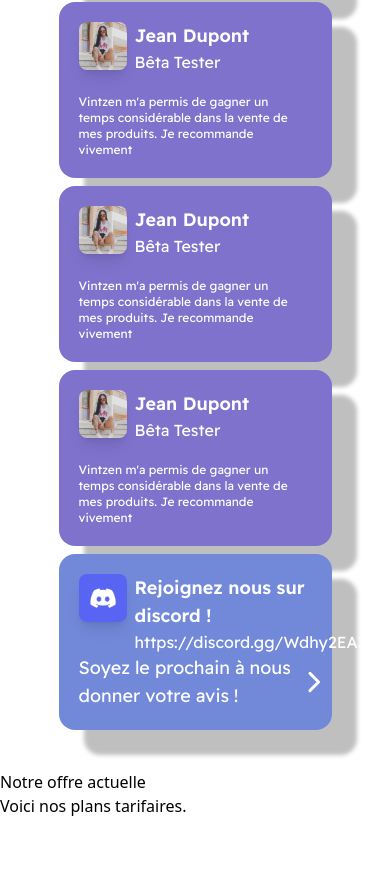
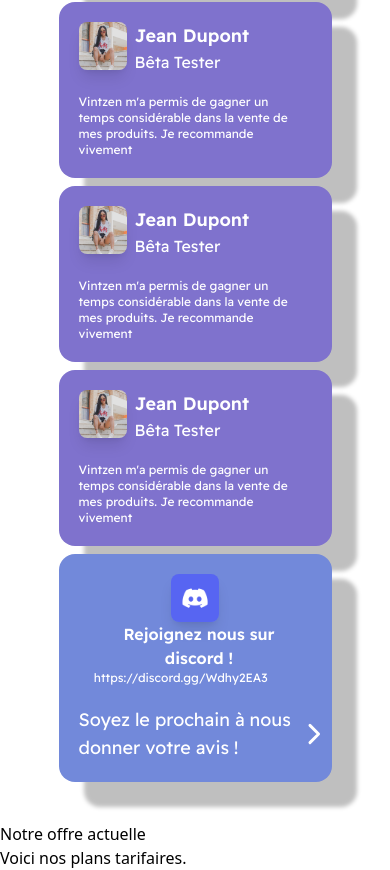
Before and after one commit to Eaulmesse/vintzen_front, a React (Vite) app: page / in a window 390 px wide. Shown: the part 2542-3412 px from the top of the page. Before the commit the page ends 3360 px from the top, so only its background shows below. Built offline with nearby package versions, Linux system fonts and the light colour scheme.

Commit message:
edit: solving responsive error

```diff
--- a/src/components/Opinions/DiscordCard.jsx
+++ b/src/components/Opinions/DiscordCard.jsx
@@ -6,23 +6,19 @@ import discord from '../../assets/images/discord-logo.png'
 const DiscordCard = ({ thumbnail, title, link, text, width }) => {
     return (
         <motion.div
-
             className={`bg-[#7289da] rounded-2xl readex-pro text-white py-5 ${width} h-full cursor-pointer relative shadow-custom`}
             onClick={() => window.open('https://discord.gg/Wdhy2EA3', '_blank')}
         >
-            <div className='w-5/6 ml-5 flex space-x-2'>
-                <img src={discord} alt="Discord" className='w-12 h-12 object-cover rounded-lg shadow-lg'/>
+            <div className='md:flex space-x-2 w-5/6 m-auto md:ml-5 text-center md:text-left'>
+                <img src={discord} alt="Discord" className='w-12 h-12 object-cover rounded-lg shadow-lg m-auto md:m-0'/>
                 <div>
-                    <p className='text-lg font-semibold'>{title}</p>
-                    <p>{link}</p>
+                    <p className='w-5/6 m-auto md:m-0 lg:text-lg font-semibold'>{title}</p>
+                    <p className='w-5/6 text-xs'>{link}</p>
                 </div>
             </div>
 
-            <div className='flex h-fit ml-5 flex self-end  items-center'>
-                <p className='text-lg w-full h-fit'>
-                    {text}
-
-                </p>
+            <div className='flex mt-5 ml-5 flex self-end items-center'>
+                <p className='text-lg w-full '>{text}</p>
                 <ChevronRight  size={40} color='white'/>
             </div>
 
```
